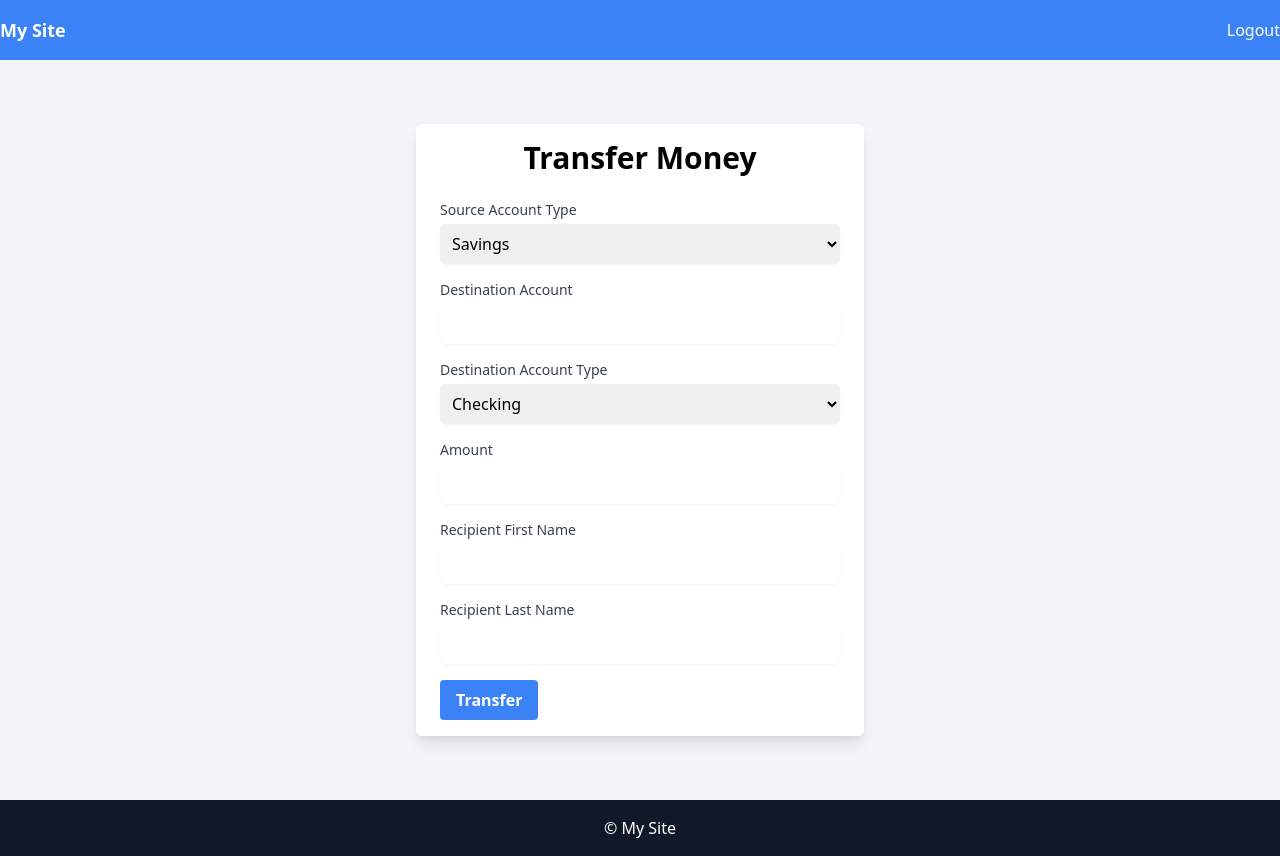
After one commit to gyaneshpande/bank-app, a Django app: page /transfer-money/ in a window 1280 px wide. The commit adds this page. Run offline with Django 5.2, Linux system fonts and the light colour scheme; a user stored in the database is signed in; tables that the repository leaves empty hold one stand-in row (values such as "Sample post").

Commit message:
add money transfer

```diff
--- a/bank/forms.py
+++ b/bank/forms.py
@@ -5,7 +5,7 @@ from .models import CustomUser
 from django.shortcuts import render, redirect
 from django.contrib.auth import authenticate, login
 from django.contrib.auth.password_validation import UserAttributeSimilarityValidator
-from .models import CheckingAccount, SavingAccount, LoanAccount
+from .models import CheckingAccount, SavingAccount, LoanAccount, Transaction, Account
 
 class RegistrationForm(UserCreationForm):
     class Meta(UserCreationForm.Meta):
@@ -58,3 +58,8 @@ class LoanAccountForm(forms.ModelForm):
                 self.fields['house_built_year'] = forms.CharField(label='Field for Home Loan')
             elif loan_type == 'SL':
                 self.fields['field_for_student_loan'] = forms.CharField(label='Field for Student Loan')
+
+class TransferForm(forms.ModelForm):
+    class Meta:
+        model = Transaction
+        fields = ['source_account_type', 'destination_account', 'destination_account_type', 'amount', 'recepient_first_name', 'recepient_last_name']
--- a/bank/models.py
+++ b/bank/models.py
@@ -224,3 +224,13 @@ def create_customer_profile(sender, instance, created, **kwargs):
             state=instance.state,
             zipcode=instance.zipcode
         )
+
+class Transaction(models.Model):
+    source_account = models.ForeignKey(Account, related_name='source_transactions', on_delete=models.CASCADE)
+    destination_account = models.ForeignKey(Account, related_name='destination_transactions', on_delete=models.CASCADE)
+    amount = models.DecimalField(max_digits=10, decimal_places=2)
+    timestamp = models.DateTimeField(auto_now_add=True)
+    source_account_type = models.CharField(max_length=1, choices=Account.ACCOUNT_TYPE_CHOICES)
+    destination_account_type = models.CharField(max_length=1, choices=Account.ACCOUNT_TYPE_CHOICES)
+    recepient_first_name = models.CharField(max_length=30, null=False)
+    recepient_last_name = models.CharField(max_length=30, null=False)
--- /dev/null
+++ b/bank/templates/transfer_money.html
@@ -0,0 +1,57 @@
+{% extends 'base.html' %}
+
+{% block content %}
+<div class="container mx-auto py-12">
+  <div class="max-w-md mx-auto bg-white shadow-lg rounded-md overflow-hidden">
+    <div class="px-6 py-4">
+      <h2 class="text-3xl font-semibold mb-6 text-center">Transfer Money</h2>
+
+      <form method="post">
+        {% csrf_token %}
+
+        <div class="mb-4">
+            <label for="source_account_type" class="block text-sm font-medium text-gray-700">Source Account Type</label>
+            <select name="source_account_type" id="source_account_type" class="mt-1 p-2 block w-full shadow-sm focus:ring-blue-500 focus:border-blue-500 border-gray-300 rounded-md">
+                {% for account_type, account_type_full_form in account_type_mapping.items %}
+                    <option value="{{ account_type }}">{{ account_type_full_form }}</option>
+                {% endfor %}
+            </select>
+        </div>
+
+
+        <div class="mb-4">
+            <label for="destination_account" class="block text-sm font-medium text-gray-700">Destination Account</label>
+            <!-- Change to dropdown or leave as input field based on requirements -->
+            <input type="text" name="destination_account" id="destination_account" class="mt-1 p-2 block w-full shadow-sm focus:ring-blue-500 focus:border-blue-500 border-gray-300 rounded-md">
+        </div>
+
+        <div class="mb-4">
+            <label for="destination_account_type" class="block text-sm font-medium text-gray-700">Destination Account Type</label>
+            <select name="destination_account_type" id="destination_account_type" class="mt-1 p-2 block w-full shadow-sm focus:ring-blue-500 focus:border-blue-500 border-gray-300 rounded-md">
+                {% for account_type in account_types %}
+                    <option value="{{ account_type.value }}">{{ account_type.label }}</option>
+                {% endfor %}
+            </select>
+        </div>
+
+        <div class="mb-4">
+          <label for="amount" class="block text-sm font-medium text-gray-700">Amount</label>
+          <input type="text" name="amount" id="amount" class="mt-1 p-2 block w-full shadow-sm focus:ring-blue-500 focus:border-blue-500 border-gray-300 rounded-md">
+        </div>
+
+        <div class="mb-4">
+          <label for="recepient_first_name" class="block text-sm font-medium text-gray-700">Recipient First Name</label>
+          <input type="text" name="recepient_first_name" id="recepient_first_name" class="mt-1 p-2 block w-full shadow-sm focus:ring-blue-500 focus:border-blue-500 border-gray-300 rounded-md">
+        </div>
+
+        <div class="mb-4">
+          <label for="recepient_last_name" class="block text-sm font-medium text-gray-700">Recipient Last Name</label>
+          <input type="text" name="recepient_last_name" id="recepient_last_name" class="mt-1 p-2 block w-full shadow-sm focus:ring-blue-500 focus:border-blue-500 border-gray-300 rounded-md">
+        </div>
+
+        <button type="submit" class="bg-blue-500 hover:bg-blue-700 text-white font-bold py-2 px-4 rounded focus:outline-none focus:shadow-outline">Transfer</button>
+      </form>
+    </div>
+  </div>
+</div>
+{% endblock %}
--- a/bank/templates/user_account.html
+++ b/bank/templates/user_account.html
@@ -20,5 +20,6 @@
   {% else %}
     <a href="{% url 'apply_loan_account' %}" class="bg-blue-500 hover:bg-blue-700 text-white font-bold py-2 px-4 rounded">Create Loan Account</a>
   {% endif %}
+  <a href="{% url 'transfer_money' %}" class="bg-blue-500 hover:bg-blue-700 text-white font-bold py-2 px-4 rounded">Transfer Money</a>
 </div>
 {% endblock %}
--- a/bank/views.py
+++ b/bank/views.py
@@ -2,12 +2,12 @@
 from django.shortcuts import render, redirect
 from django.contrib.auth import authenticate, login
 from .models import CustomUser  # Import your custom user model
-from .forms import RegistrationForm, LoginForm, CheckingAccountForm, SavingAccountForm, LoanAccountForm
+from .forms import RegistrationForm, LoginForm, CheckingAccountForm, SavingAccountForm, LoanAccountForm, TransferForm
 from django.urls import reverse_lazy
 from django.contrib.auth import logout
 from django.contrib import messages
 from django.contrib.auth.decorators import login_required
-from .models import Customer, CheckingAccount, SavingAccount, LoanAccount, Account, StudentLoan, PersonalLoan, HomeLoan
+from .models import Customer, CheckingAccount, SavingAccount, LoanAccount, Account, StudentLoan, PersonalLoan, HomeLoan, Transaction
 
 def register(request):
     if request.method == 'POST':
@@ -238,3 +238,101 @@ def apply_loan_account(request):
     else:
         form = LoanAccountForm()
     return render(request, 'apply_loan.html', {'form': form})
+
+def get_full_account_type(abbreviated_type):
+            if abbreviated_type == 'C':
+                return 'Checking'
+            elif abbreviated_type == 'S':
+                return 'Savings'
+            elif abbreviated_type == 'L':
+                return 'Loan'
+            else:
+                return abbreviated_type  # Return the same value if not 'C', 'S', or 'L'
+
+def fetch_account(cust_id, account_type):
+    try:
+        account_id = Account.objects.get(cust_id_id=cust_id, account_type=account_type)
+        account = None
+        if account_type == 'C':
+            account = CheckingAccount.objects.get(account_id=account_id.id)
+        elif account_type == 'S':
+            account = SavingAccount.objects.get(account_id=account_id.id)
+        elif account_type == 'L':
+            account = LoanAccount.objects.get(account_id=account_id.id)
+        return account
+    except Exception as e:
+        print(f"Error fetching account: {e}")
+        return None
+
+
+def transfer_money(request):
+    form = TransferForm()  # Instantiate form at the beginning of the function
+    user = request.user
+
+    # Get the user's accounts
+    source_accounts = Account.objects.filter(cust_id_id=user)
+
+    # Get unique account types
+    source_account_types = source_accounts.values_list('account_type', flat=True).distinct()
+    source_account_types = [account_type for account_type in source_account_types if account_type != 'L']
+    # print(source_accounts)
+    account_types = [
+        {'value': 'C', 'label': 'Checking'},
+        {'value': 'S', 'label': 'Savings'},
+        {'value': 'L', 'label': 'Loan'},
+    ]
+    account_type_mapping = {account_type: get_full_account_type(account_type) for account_type in source_account_types}
+    if request.method == 'POST':
+        form = TransferForm(request.POST)
+        if form.is_valid():
+            transfer = form.save(commit=False)
+            source_account_type = transfer.source_account_type
+            source_account = fetch_account(request.user, source_account_type)
+            transfer.source_account_id = request.user.id
+            destination_account_number = transfer.destination_account
+            amount = transfer.amount
+            first_name = transfer.recepient_first_name
+            last_name = transfer.recepient_last_name
+            # Get source and destination account types
+            destination_account_type = transfer.destination_account_type
+            # print(type(destination_account_number))
+            # destination_account = CustomUser.objects.get(destination_account_number)
+            dest_account = fetch_account(destination_account_number.cust_id_id, destination_account_type)
+
+            if dest_account is None:
+                form.add_error('destination_account', "Destination account does not exist.")
+                return render(request, 'transfer_money.html', {'form': form, 'account_type_mapping': account_type_mapping, 'account_types': account_types})
+            custom_user = CustomUser.objects.get(id=destination_account_number.cust_id_id)
+            if custom_user.first_name.lower() != first_name.lower() or custom_user.last_name.lower() != last_name.lower():
+                form.add_error('destination_account', "Recepient Name doesn't match")
+                return render(request, 'transfer_money.html', {'form': form, 'account_type_mapping': account_type_mapping, 'account_types': account_types})
+            # Check if source account has sufficient balance
+            if source_account.balance >= amount:
+                # Update account balances
+                source_account.balance -= amount
+                dest_account.balance += amount
+                source_account.save()
+                dest_account.save()
+
+                # Record the transaction
+                transfer.source_account_type = source_account_type
+                transfer.destination_account_type = destination_account_type
+                transfer.save()
+                messages.success(request, 'Transaction completed successfully!')
+                return redirect('user_account')  # Redirect to accounts page
+            else:
+                # Insufficient balance
+                form.add_error(None, "Insufficient balance.")
+    else:
+        # Assuming you have a logged-in user
+
+
+        print(user)
+
+    context = {
+        'form': form,
+        'account_type_mapping': account_type_mapping,
+        'account_types': account_types,
+    }
+
+    return render(request, 'transfer_money.html', context)
--- a/banking_application/urls.py
+++ b/banking_application/urls.py
@@ -32,4 +32,5 @@ urlpatterns = [
     path('checking_account_details/', views.checking_account_details, name='checking_account_details'),
     path('saving_account_details/', views.saving_account_details, name='saving_account_details'),
     path('loan_account_details/', views.loan_account_details, name='loan_account_details'),
+    path('transfer-money/', views.transfer_money, name='transfer_money'),
 ]
```
Also changed, not shown: bank/migrations/0002_alter_account_cust_id_transaction.py (added), bank/migrations/0003_transaction_recepient_first_name_and_more.py (added).
